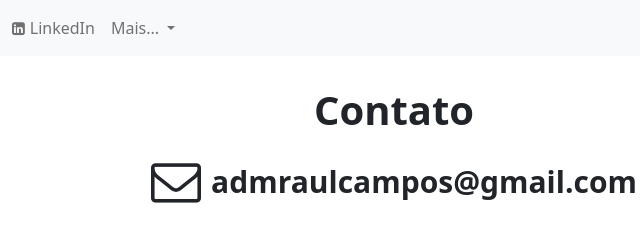
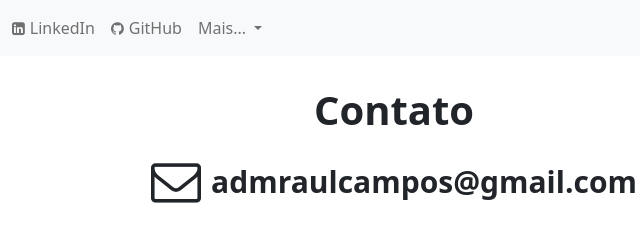
Before and after one commit to rzera26/portifolio, a plain HTML site: page contact.html in a window 1280 px wide. Shown: the top 240 px of the page, 246-886 px from the left. Drawn offline with nearby package versions, Linux system fonts and the light colour scheme.

Commit message:
atualizacaoNavBar

```diff
--- a/contact.html
+++ b/contact.html
@@ -28,6 +28,9 @@
           <li class="nav-item">
             <a class="nav-link" href="https://www.linkedin.com/in/raul-campos-9a836b184/" target="_blank"><i
                 id="iconsNav" class="fa fa-linkedin-square" aria-hidden="true"></i>LinkedIn</a>
+          </li>
+          <li class="nav-item">
+            <a class="nav-link" href="https://github.com/rzera26" target="_blank"><i id="iconsNav" class="fa fa-github" aria-hidden="true"></i>GitHub</a>
           </li>
           <li class="nav-item dropdown">
             <a class="nav-link dropdown-toggle" href="#" role="button" data-bs-toggle="dropdown" aria-expanded="false">
```
Also changed, not shown: index.html (+3 -0 lines), projects.html (+3 -0 lines).
